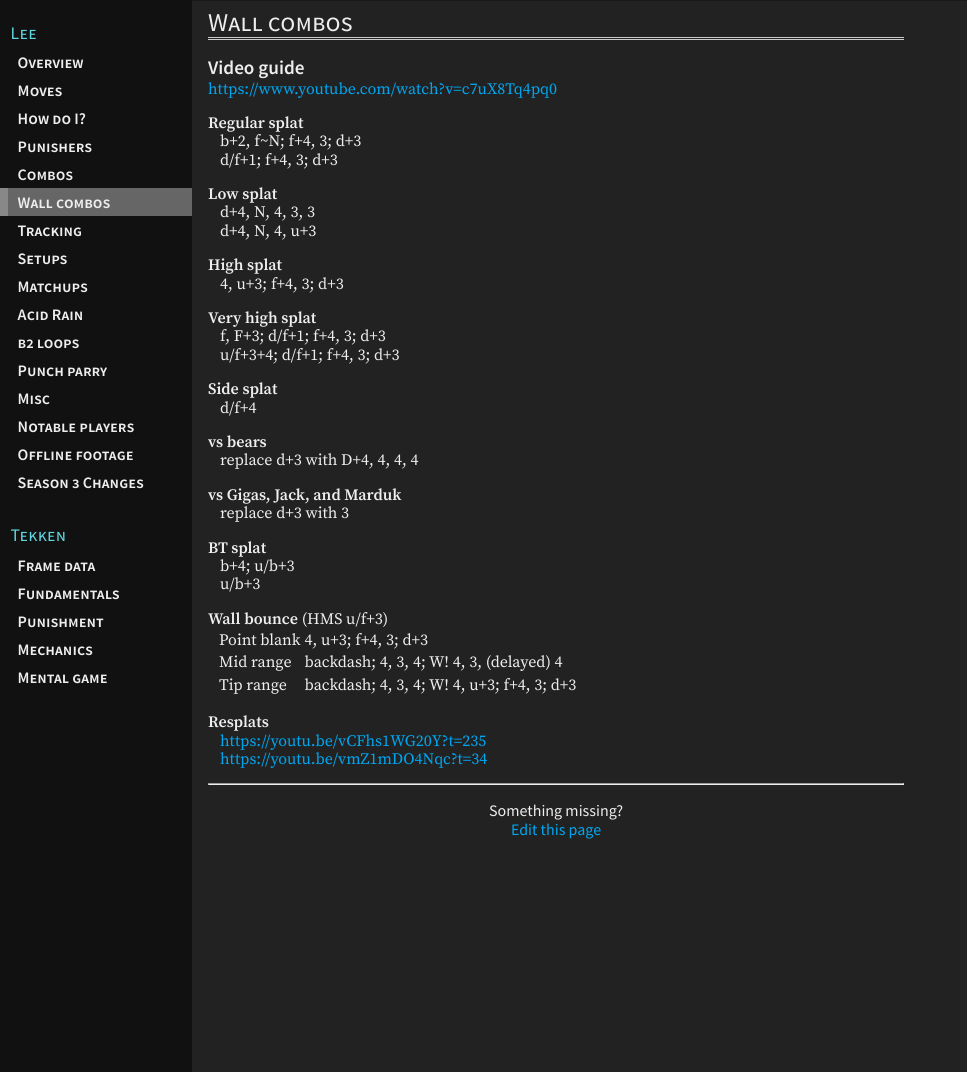
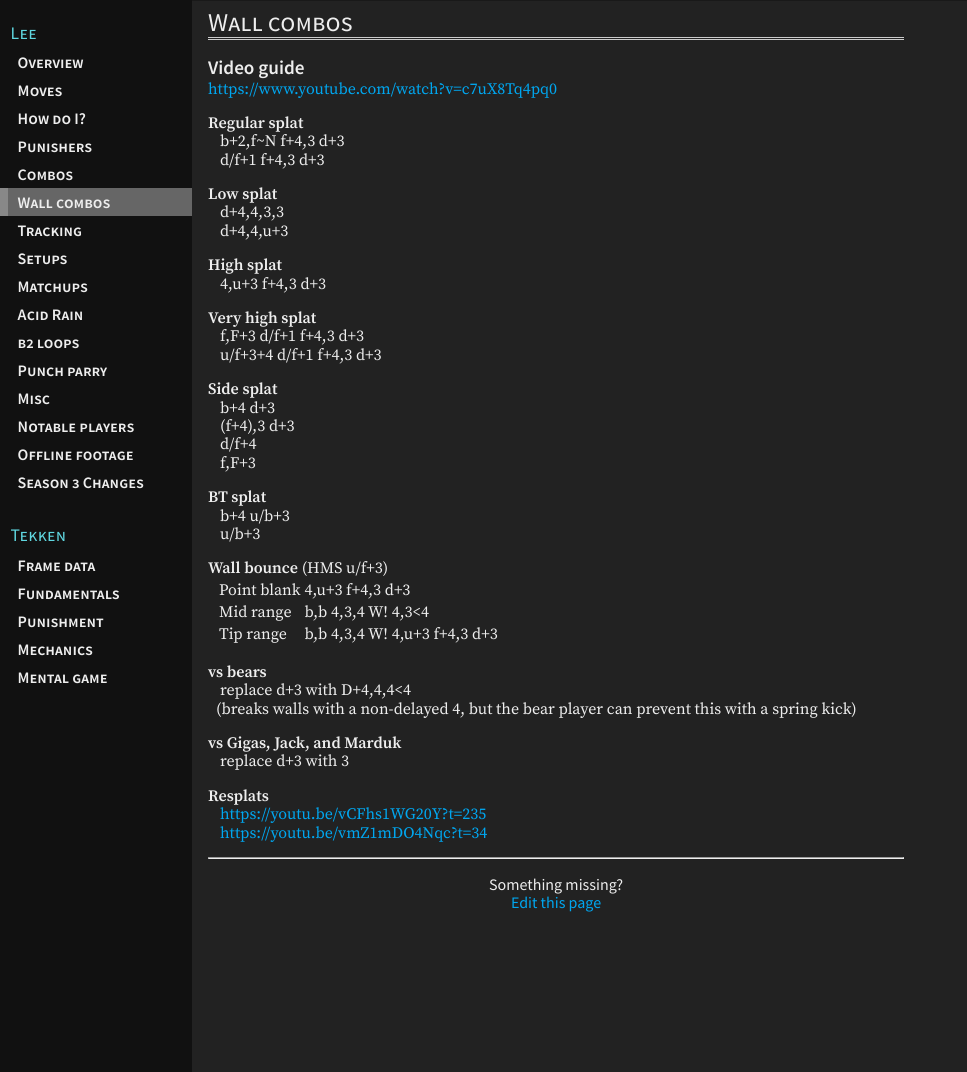
Before and after one commit to t7leeschool/t7leeschool.github.io, a Jekyll site: the page built from _pages/wall-combos.md, in a window 1280 px wide and 1072 px high. Shown: the whole window, without its empty margins (0-967 px from the left). Built offline with Jekyll 4.4.1, drawn with Linux system fonts in a browser that asks for light colours.

Commit message:
rewrite /wall-combos to use correct notation

```diff
--- a/_pages/wall-combos.md
+++ b/_pages/wall-combos.md
@@ -6,38 +6,42 @@ title: Wall combos
 <https://www.youtube.com/watch?v=c7uX8Tq4pq0>
 
 **Regular splat**
-: b+2, f\~N; f+4, 3; d+3
-: d/f+1; f+4, 3; d+3
+: b+2,f\~N f+4,3 d+3
+: d/f+1 f+4,3 d+3
 
 **Low splat**
-: d+4, N, 4, 3, 3
-: d+4, N, 4, u+3
+: d+4,4,3,3
+: d+4,4,u+3
 
 **High splat**
-: 4, u+3; f+4, 3; d+3
+: 4,u+3 f+4,3 d+3
 
 **Very high splat**
-: f, F+3; d/f+1; f+4, 3; d+3
-: u/f+3+4; d/f+1; f+4, 3; d+3
+: f,F+3 d/f+1 f+4,3 d+3
+: u/f+3+4 d/f+1 f+4,3 d+3
 
 **Side splat**
+: b+4 d+3
+: (f+4),3 d+3
 : d/f+4
+: f,F+3
+
+**BT splat**
+: b+4 u/b+3
+: u/b+3
+
+**Wall bounce** (HMS u/f+3) <!-- https://discordapp.com/channels/361852916203651074/362381291905351692/621329604703158272 -->
+: Point blank | 4,u+3 f+4,3 d+3
+  Mid range | b,b 4,3,4 W! 4,3&lt;4
+  Tip range | b,b 4,3,4 W! 4,u+3 f+4,3 d+3
 
 **vs bears**
-: replace d+3 with D+4, 4, 4, 4
+: replace d+3 with D+4,4,4&lt;4 \\
+(breaks walls with a non-delayed 4, but the bear player can prevent this with a spring kick)
 
 **vs Gigas, Jack, and Marduk**
 : replace d+3 with 3
 
-**BT splat**
-: b+4; u/b+3
-: u/b+3
-
-**Wall bounce** (HMS u/f+3) <!-- https://discordapp.com/channels/361852916203651074/362381291905351692/621329604703158272 -->
-: Point blank | 4, u+3; f+4, 3; d+3
-  Mid range | backdash; 4, 3, 4; W! 4, 3, (delayed) 4
-  Tip range | backdash; 4, 3, 4; W! 4, u+3; f+4, 3; d+3
-
 **Resplats**
 : <https://youtu.be/vCFhs1WG20Y?t=235>
 : <https://youtu.be/vmZ1mDO4Nqc?t=34>
```
